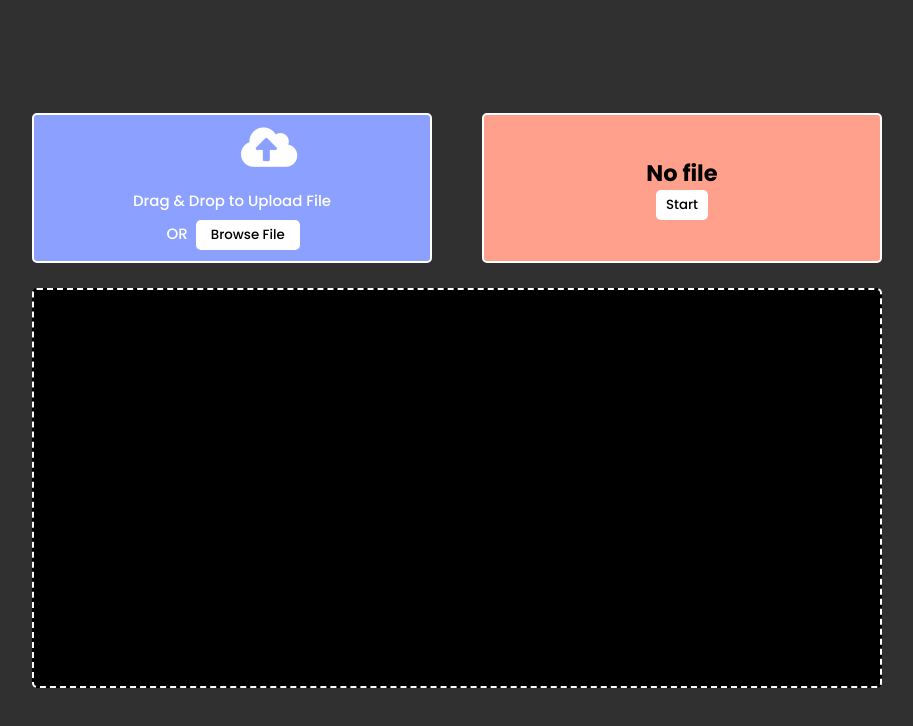
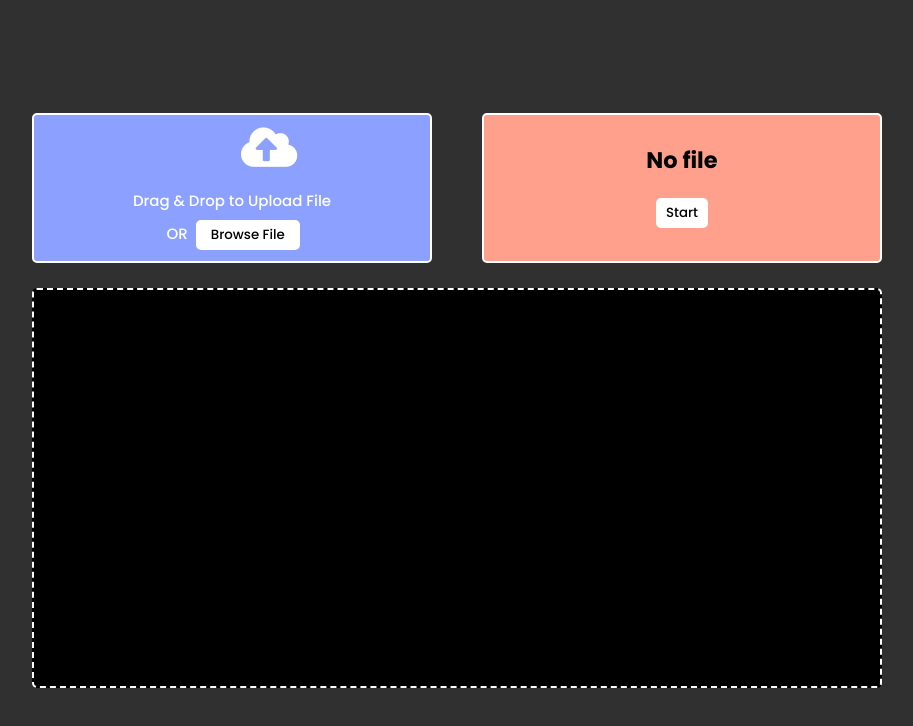
Before and after one commit to LorenzoCardinali/Group-Project-CCC, a website: page uploader.html in a window 1280 px wide. Shown: the whole page, without its empty margins (183-1096 px from the left). Drawn offline with Linux system fonts and the light colour scheme.

Commit message:
edit: changed website style

```diff
--- a/style.css
+++ b/style.css
@@ -83,6 +83,7 @@ body{
 .drag-area header{
 padding-bottom: 4%;
 }
+
 /* ???? */
 .drag-area img{
   height: 100%;
@@ -129,4 +130,14 @@ padding-bottom: 4%;
   color: #000000;
   border-radius: 5px;
   cursor: pointer;
+  margin-top: 25px;
 }
+
+.filename{
+  height: auto;
+  width: auto;
+  text-align: center;
+  margin-left: 50px;
+  margin-right: 50px;
+  line-height: 25px;
+}
--- a/uploader.html
+++ b/uploader.html
@@ -1,4 +1,5 @@
 <!DOCTYPE html>
+<!-- source -> https://www.codingnepalweb.com/drag-drop-file-upload-feature-javascript/ -->
 <html lang="en">
 
 <head>
@@ -30,8 +31,6 @@
             <div class="filename">
                 <h1 id="myFile">No file</h1>
             </div>
-            <div>
-
             </div>
             <div class="bottons-area">
                 <button class="start">Start</button>
```
